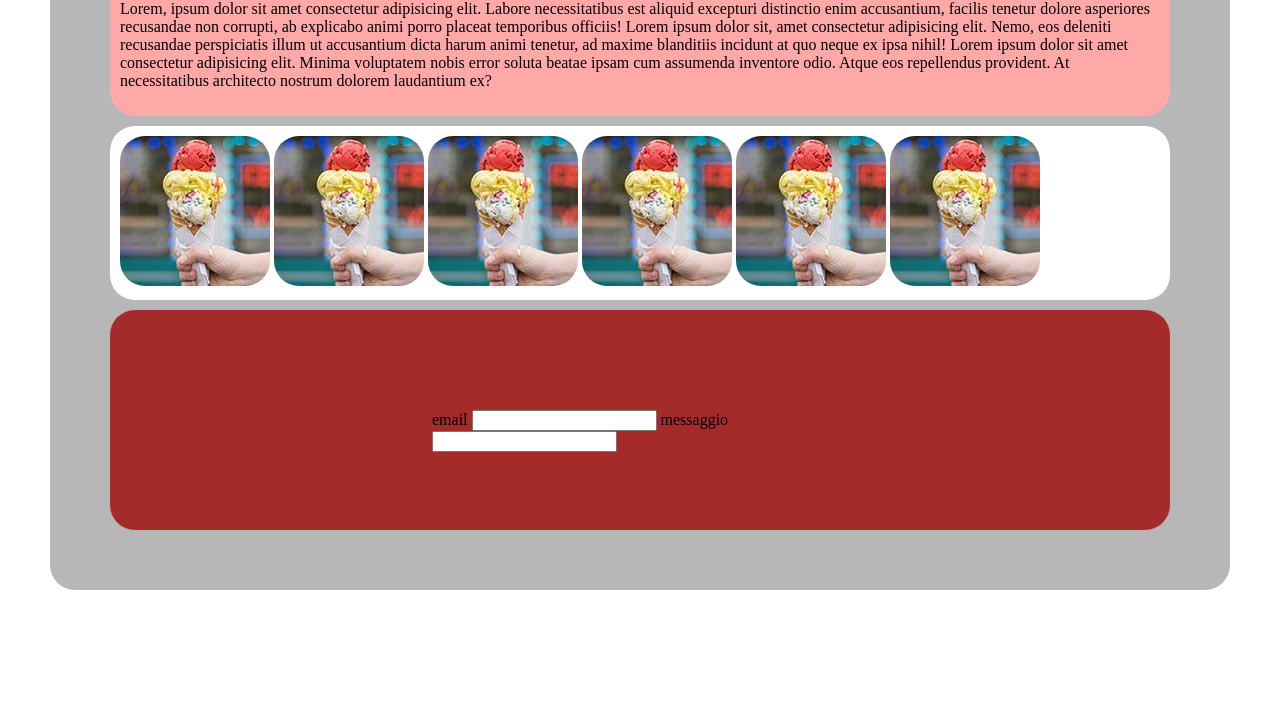
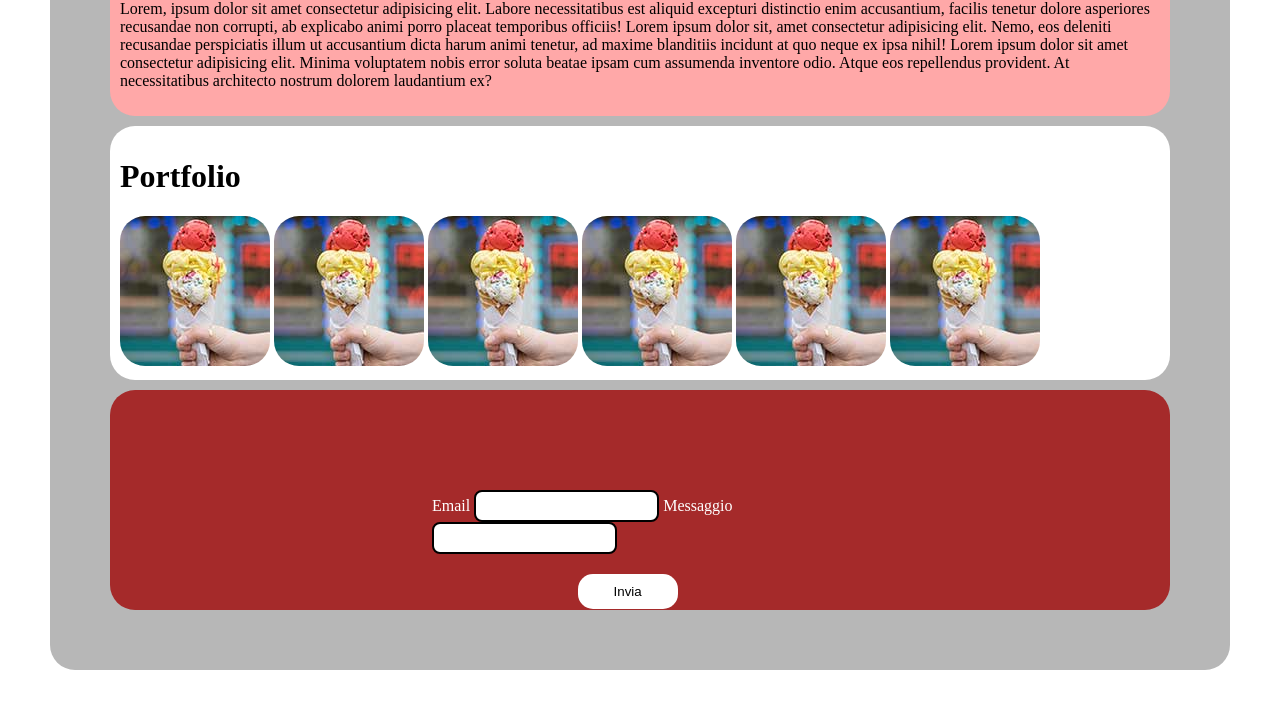
Before and after one commit to challenge-network-18-mar-24/Attilio-Ferrise, a plain HTML site: page index.html in a window 1280 px wide. Shown: the part 645-1354 px from the top of the page. Before the commit the page ends 1285 px from the top, so only its background shows below. Drawn offline with Linux system fonts and the light colour scheme.

Commit message:
Ultima bozza (immagini e colori a caso)

```diff
--- a/index.html
+++ b/index.html
@@ -32,6 +32,7 @@
         </div>
 
         <div id="portfolio" class="portfolio">
+            <h1>Portfolio</h1>
             <div class="immagini">
                 <img src="product-1.jpg" alt="">
                 <img src="product-1.jpg" alt="">
@@ -44,10 +45,11 @@
 
         <div id="contattami" class="contatti">
             <form action="" class="form">
-                <label for="">email</label>
-                <input type="text">
-                <label for="">messaggio</label>
-                <input type="text">
+                <label for="">Email</label>
+                <input type="text" class="input">
+                <label for="">Messaggio</label>
+                <input type="text" class="input">
+                <button class="btn">Invia</button>
             </form>
         </div>
     </div>
--- a/style.css
+++ b/style.css
@@ -10,6 +10,9 @@ body{
     border-radius: 25px;
 }
 
+a{
+    text-decoration: none;
+}
 
 img{
     border-radius: 25px;
@@ -51,3 +54,24 @@ img{
     margin: 0 30%;
     margin-top: 90px;
 }
+
+.input{
+    height: 26px;
+    border-radius: 8px;
+    border: 2px solid black;
+}
+
+label{
+    color: white;
+}
+
+.btn{
+    text-decoration: none;
+    width: 100px;
+    height: 35px;
+    background-color: white;
+    border-radius: 15px;
+    border: none;
+    margin: 0 35%;
+    margin-top: 20px;
+}
```
